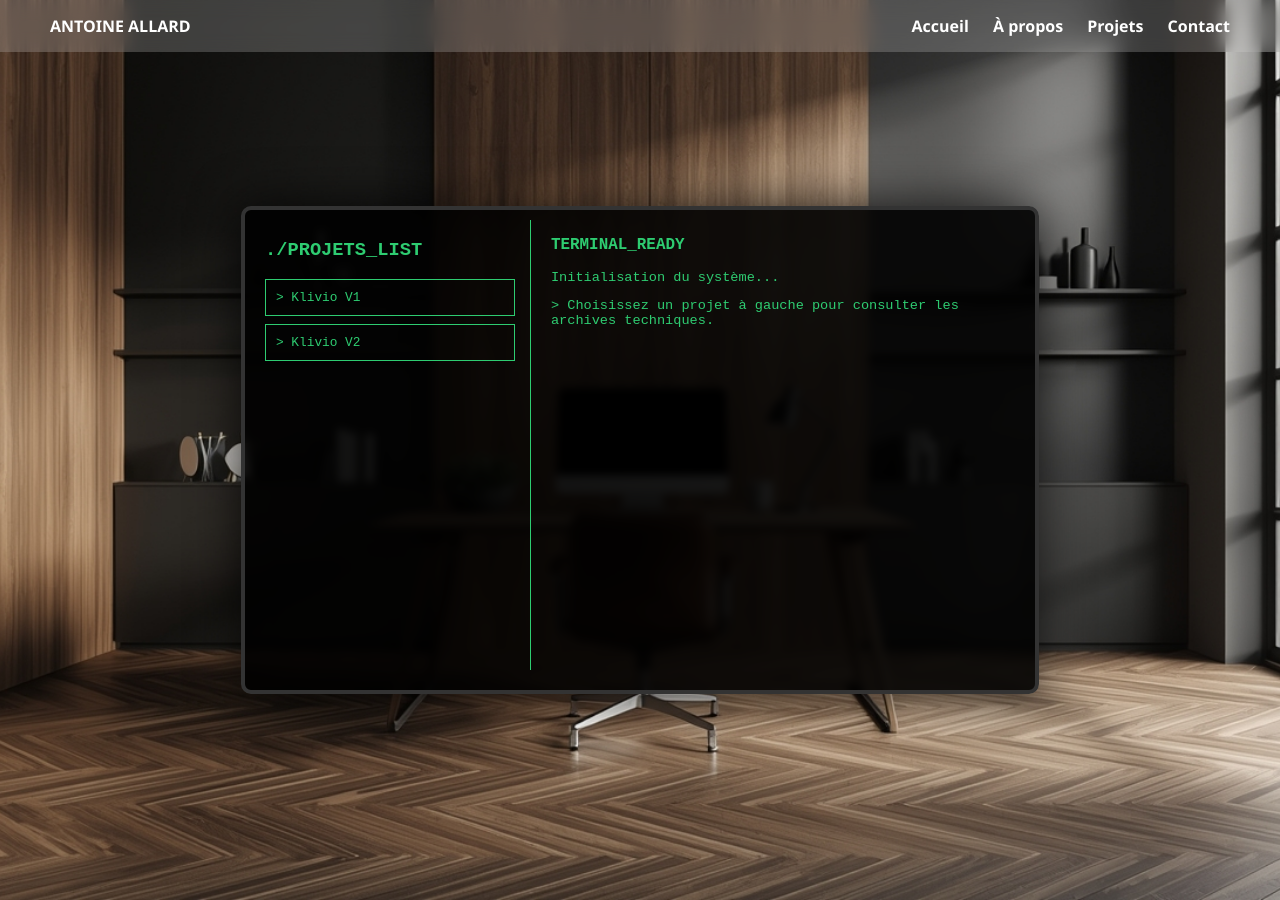
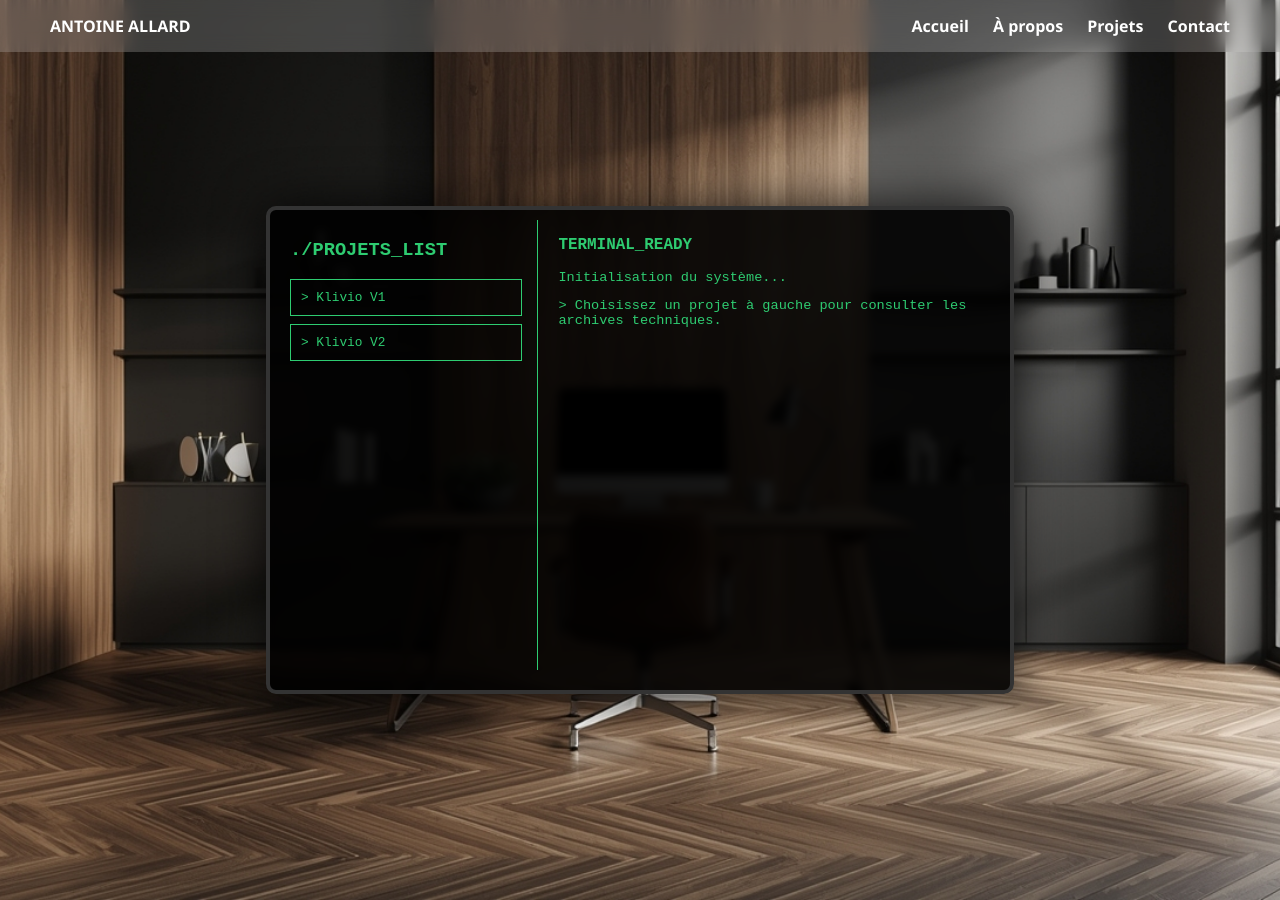
Before and after one commit to AntoineAll/Portfolio, a Jekyll site: the page built from myPortfolio/realisations.markdown, in a window 1280 px wide. Built offline with Jekyll 4.4.1, drawn with Linux system fonts in a browser that asks for light colours.

Commit message:
Changement mini de largeur de terminal

```diff
--- a/myPortfolio/_layouts/desk.html
+++ b/myPortfolio/_layouts/desk.html
@@ -26,7 +26,7 @@
         .name { font-weight: bold; font-size: 1rem; color: #ffffff; }
 
         .computer-monitor {
-            width: 750px;
+            width: 700px;
             height: 450px;
             background: rgba(0, 0, 0, 0.9);
             border: 4px solid #333;
```
Also changed, not shown: 1 other file.
